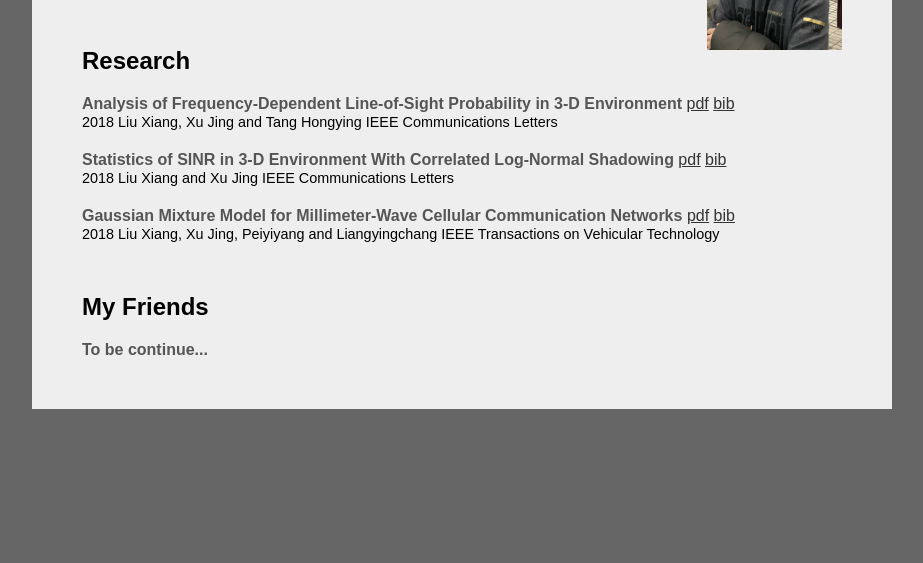
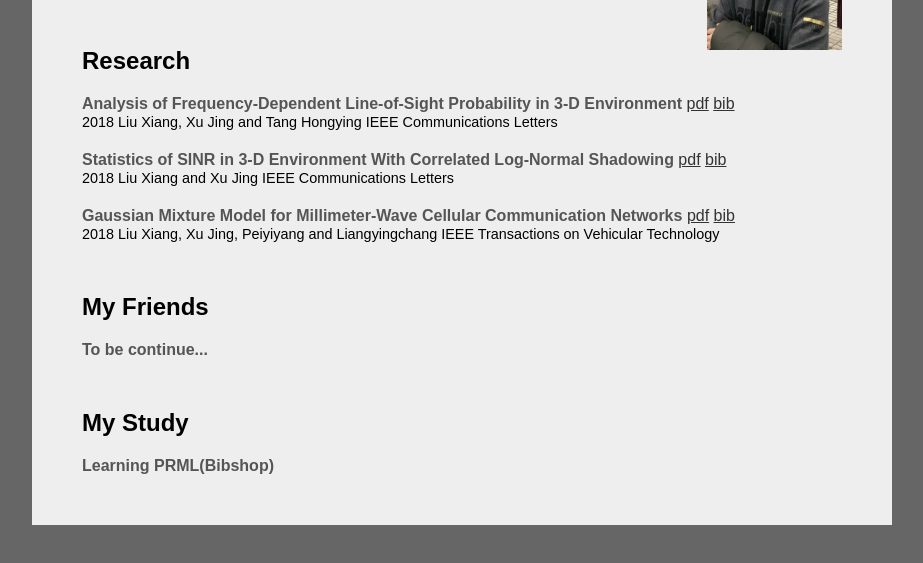
Before and after one commit to xiang1/xiang1.github.io, a plain HTML site: page WebContent/index.html in a window 1280 px wide. Shown: the part 243-806 px from the top of the page, without its empty margins (178-1101 px from the left). Drawn offline with Linux system fonts and the light colour scheme.

```diff
--- a/WebContent/index.html
+++ b/WebContent/index.html
@@ -125,6 +125,13 @@
 			</div>
 		</div>
 
+		<div class="section">
+	      <h2>My Study</h2>
+			<div class="ref">
+			<span class="title">Learning PRML(Bibshop)</span>
+			</div>
+		</div>
+
 </div>
 
 
```
Also changed, not shown: team.jpg, 1 other file.
